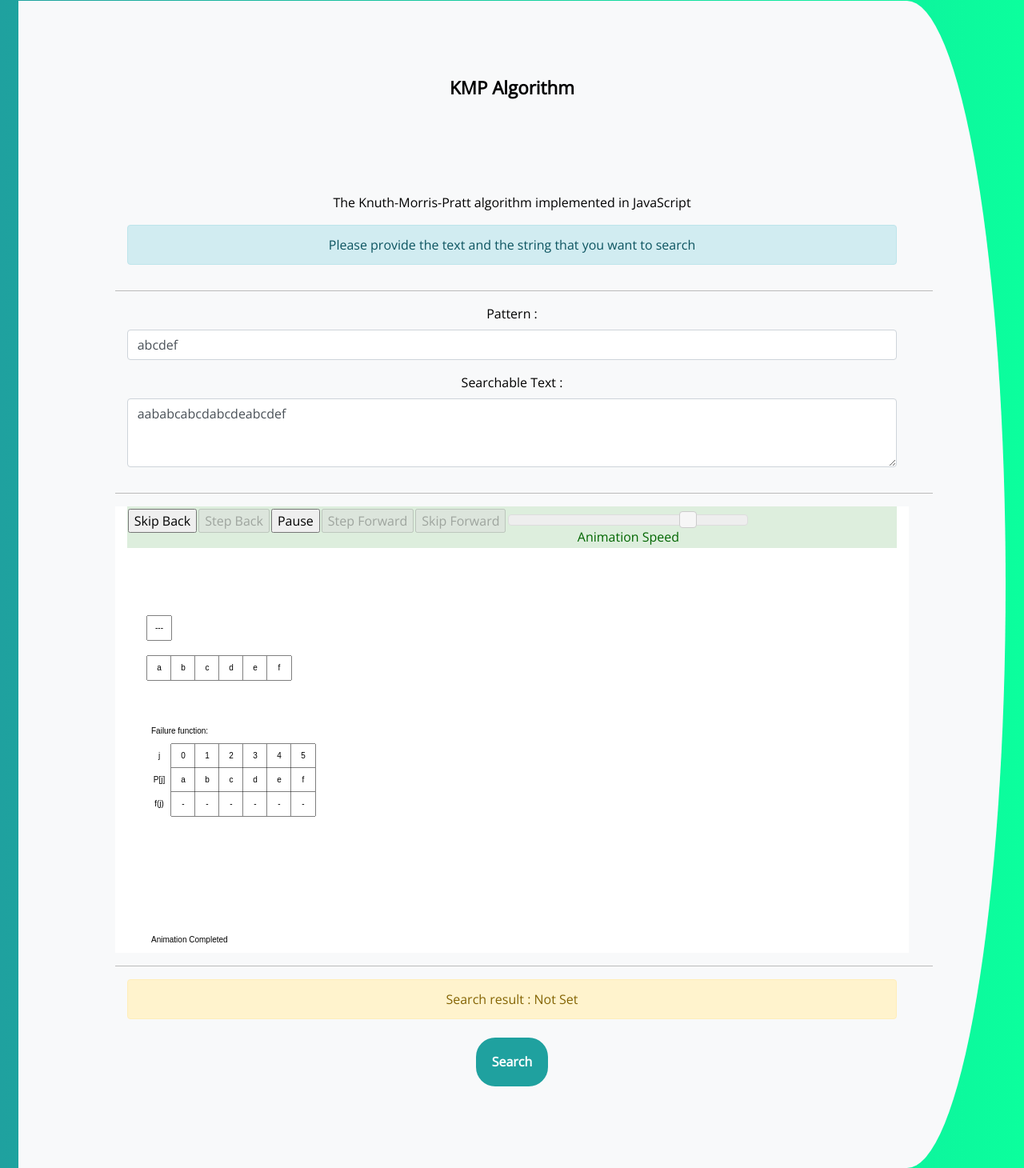
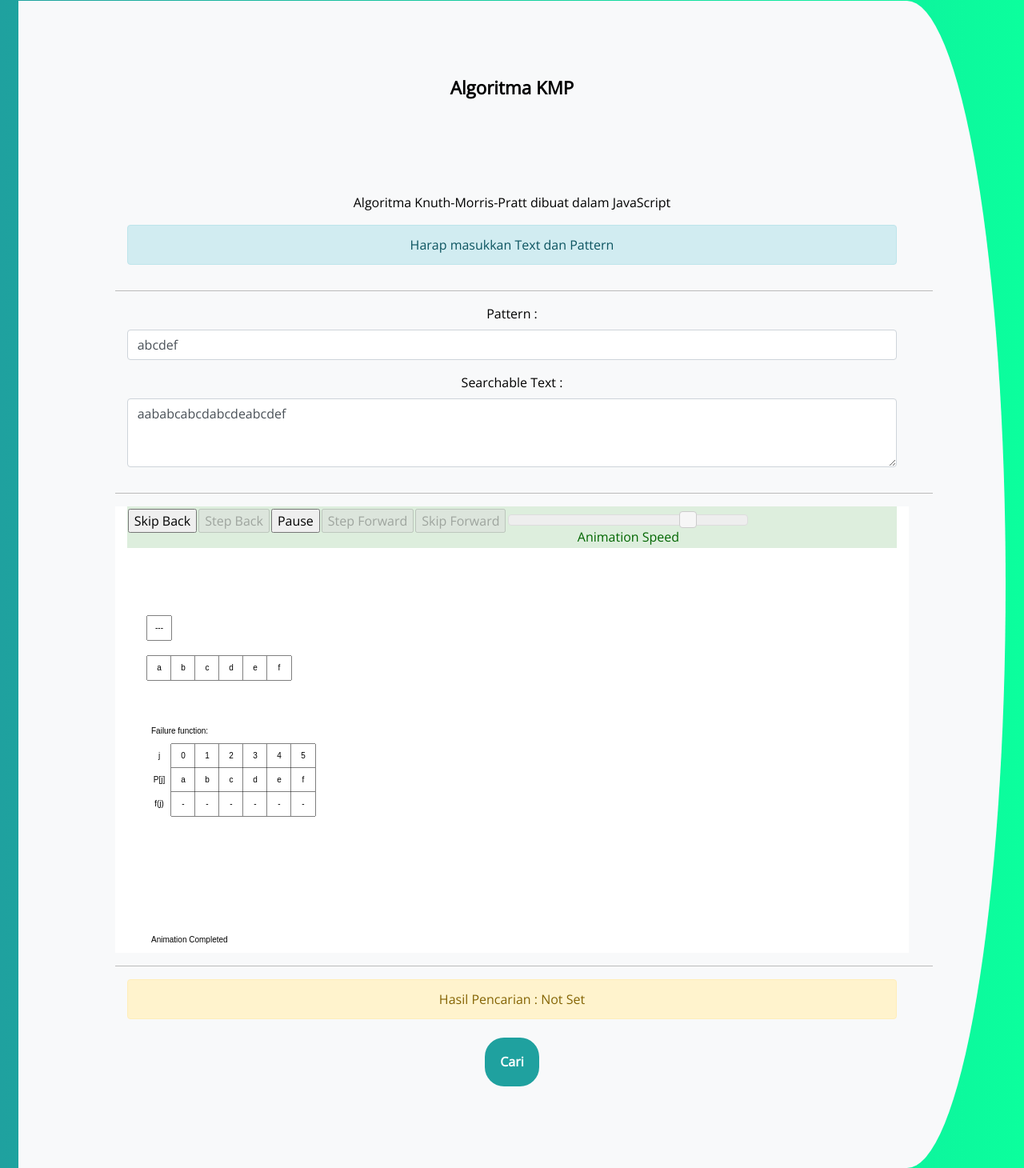
Before and after one commit to RheezzQ/KMPAlgoritma, a plain HTML site: page index.html in a window 1280 px wide. Shown: the part 76-1536 px from the top of the page at 80% size. Drawn offline with nearby package versions, Linux system fonts and the light colour scheme.

Commit message:
Update index.html

```diff
--- a/index.html
+++ b/index.html
@@ -2,7 +2,7 @@
 <html lang="en">
 <head>
     <meta charset="UTF-8">
-    <title>KMP Algorithm</title>
+    <title>Algoritma Knuth-Morris-Pratt</title>
     <link href="css/bootstrap.min.css" rel="stylesheet" type="text/css">
     <link href="css/style.css" rel="stylesheet" type="text/css">
 
@@ -38,16 +38,16 @@
         <div class="col-md-12 register-right">
             <div class="fade show active">
                 <div class="text-center align-content-center">
-                    <h3 class="register-heading font-weight-bold">KMP Algorithm</h3>
+                    <h3 class="register-heading font-weight-bold">Algoritma KMP</h3>
                 </div>
                 <form>
                     <div class="row register-form">
                         <div class="col-md-12 text-center">
                             <p>
-                                The Knuth-Morris-Pratt algorithm implemented in JavaScript
+                                Algoritma Knuth-Morris-Pratt dibuat dalam JavaScript
                             </p>
                             <p class="alert alert-info text-center">
-                                Please provide the text and the string that you want to search
+                                Harap masukkan Text dan Pattern
                             </p>
                         </div>
                         <hr class="col-md-12 solid">
@@ -88,11 +88,11 @@
                         <hr class="col-md-12 solid">
                         <div class="col-md-12">
                             <p class="alert alert-warning text-center">
-                               Search result : <span id="result-output">Not Set</span>
+                               Hasil Pencarian : <span id="result-output">Not Set</span>
                             </p>
                         </div>
                         <div class="col-md-12 text-center" style="padding-top:25px ">
-                            <span onclick="submitForm()" class="btnRegister">Search</span>
+                            <span onclick="submitForm()" class="btnRegister">Cari</span>
                         </div>
 
                     </div>
```
